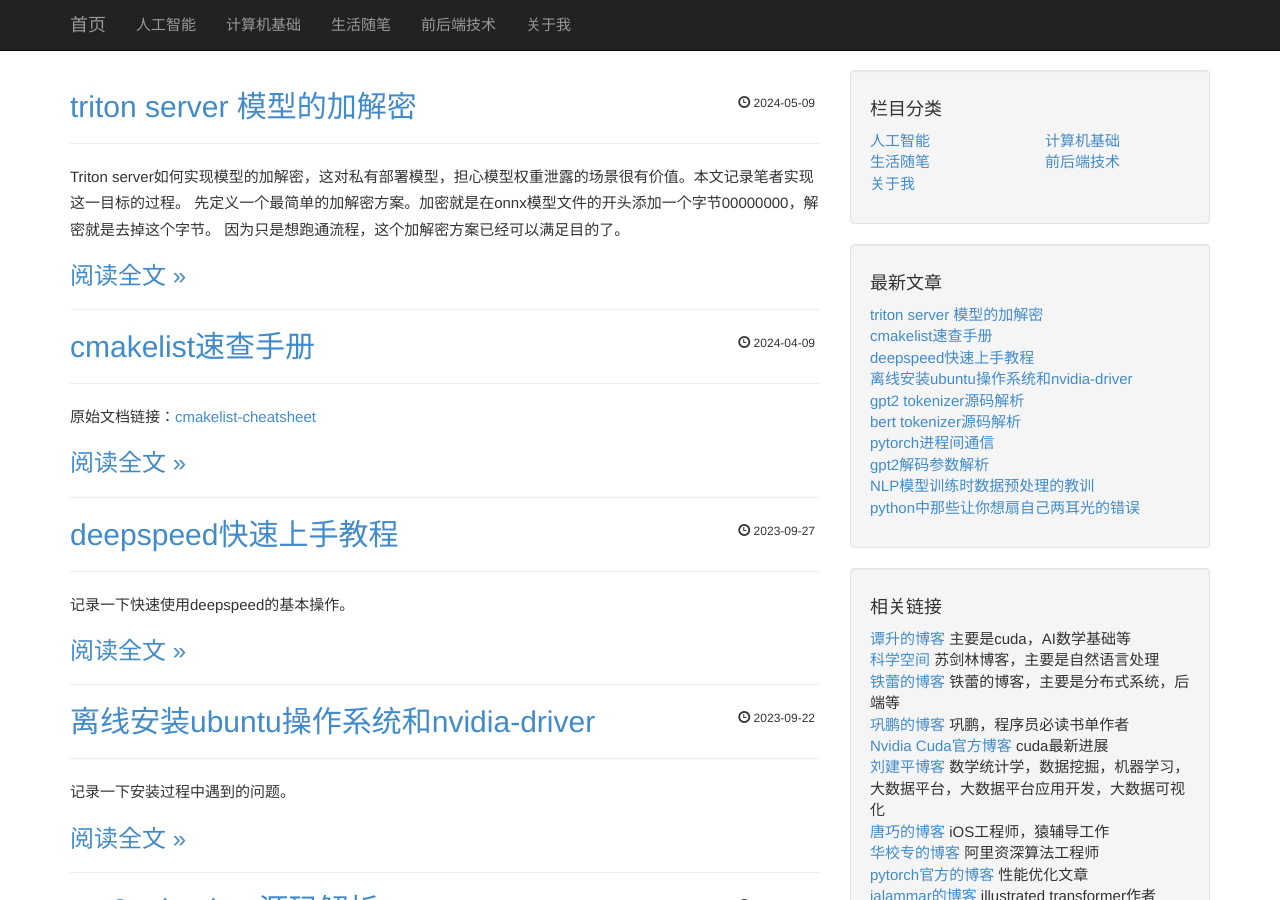
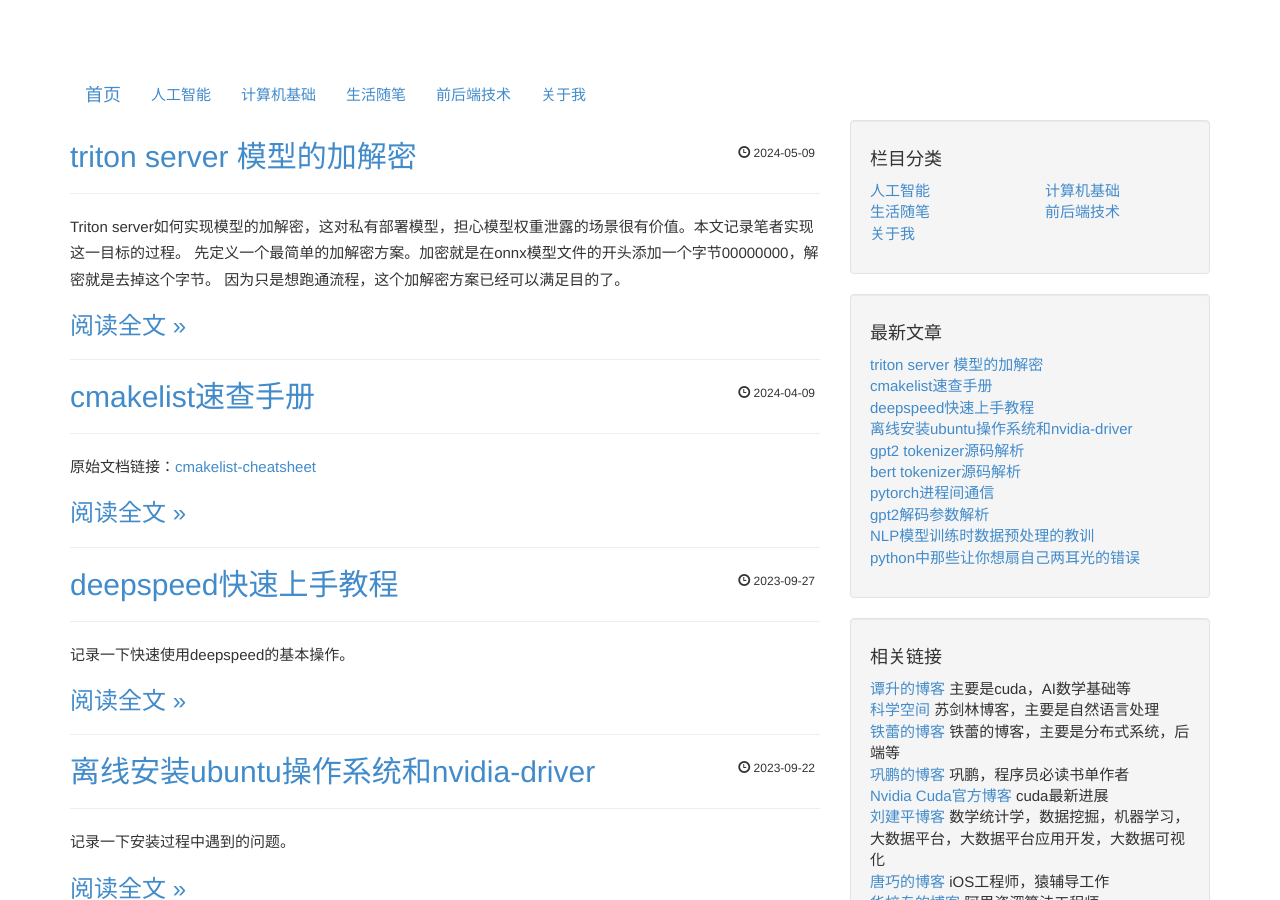
Before and after one commit to liwenju0/liwenju0.github.io, a Jekyll site: the page built from index.html, in a window 1280 px wide and 900 px high. Built offline with Jekyll 4.4.1, drawn with Linux system fonts in a browser that asks for light colours; the list of posts is cut into pages by our own code.

Commit message:
测试首页

```diff
--- a/_layouts/index.html
+++ b/_layouts/index.html
@@ -1,5 +1,6 @@
 <!DOCTYPE html>
 <html lang="en">
+
 <head>
   <meta charset="utf-8">
   <meta http-equiv="X-UA-Compatible" content="IE=edge">
@@ -30,33 +31,16 @@
 
 <body>
   <!-- Navigation -->
-    <nav class="navbar navbar-inverse navbar-fixed-top" role="navigation">
   <div class="container">
     <!-- Brand and toggle get grouped for better mobile display -->
-        <div class="navbar-header">
-          <button type="button" class="navbar-toggle" data-toggle="collapse" data-target="#bs-example-navbar-collapse-1">
-            <span class="sr-only">
-              Toggle navigation
-            </span>
-            <span class="icon-bar">
-            </span>
-            <span class="icon-bar">
-            </span>
-            <span class="icon-bar">
-            </span>
-          </button>
       <a class="navbar-brand" href="/">
         首页
       </a>
-        </div>
     <!-- Collect the nav links, forms, and other content for toggling -->
-        <div class="collapse navbar-collapse" id="bs-example-navbar-collapse-1">
       {% include navigation.html %}
-        </div>
     <!-- /.navbar-collapse -->
   </div>
   <!-- /.container -->
-    </nav>
   <!-- Page Content -->
   <div class="container">
     <div class="row">
@@ -109,4 +93,5 @@
   </div>
   <!-- /.container -->
 </body>
+
 </html>
```
Lines whose indentation alone changed are shown as unchanged.
